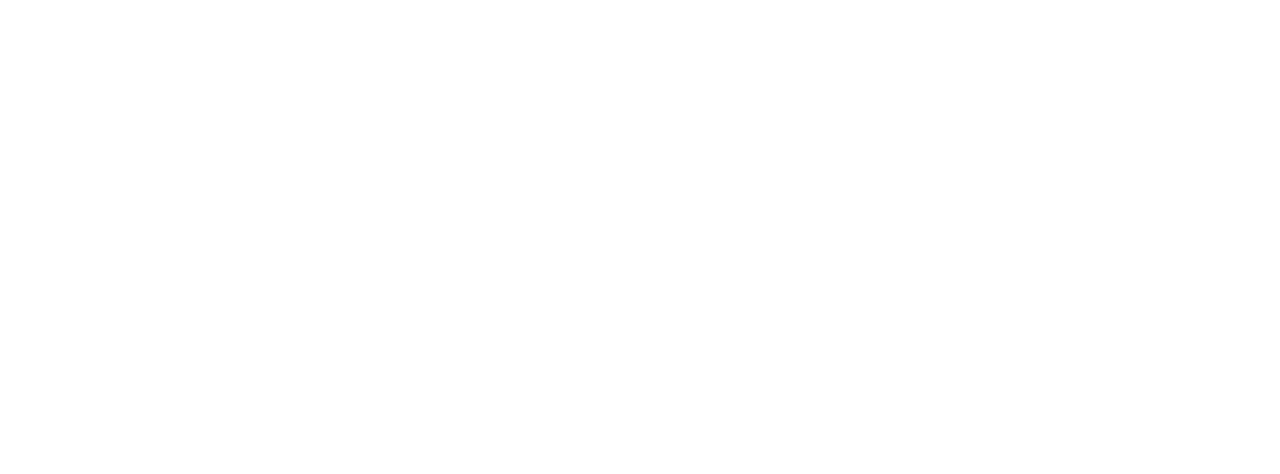
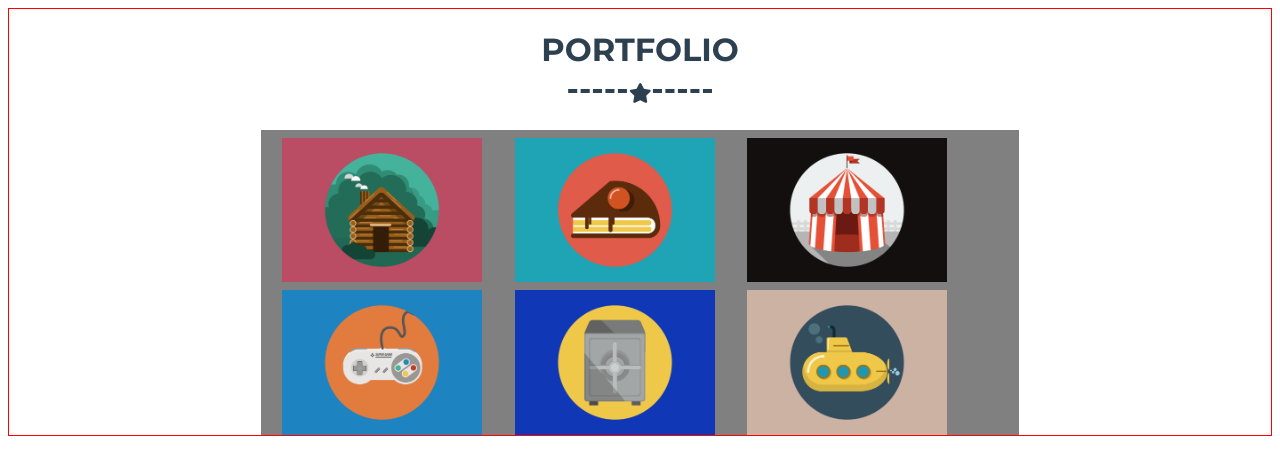
Before and after one commit to rabricenov/4geeks_collab2_solo, a plain HTML site: page index.html in a window 1280 px wide. Drawn offline with Linux system fonts and the light colour scheme.

Commit message:
Hice el grid de la galería del portafolios

```diff
--- a/css/style.css
+++ b/css/style.css
@@ -8,8 +8,78 @@
 
 /* Portfolio */
 
+#contenedor-portfolio{
+	border: 1px solid red;
+	margin: auto;
+	text-align: center;
+
+}
+
+#contenedor-portfolio h1{
+	font-family: 'Montserrat', sans-serif;
+	color: #2d4050;
+}
+
+.fa-star{
+	font-size: 20px;
+}
+
+#fila {
+    display: -ms-flexbox; /* IE10 */
+    display: flex;
+    -ms-flex-wrap: wrap; /* IE10 */
+    flex-wrap: wrap;
+    padding: 0 4px;
+    margin: auto;
+
+}
+
+#col {
+    -ms-flex: 30%; /* IE10 */
+    flex: 30%;
+    max-width: 30%;
+    padding: 0 4px;
+	/*background-color: red;*/
+
+}
+
+#col img {
+	margin: auto;
+    margin-top: 8px;
+    vertical-align: middle;
+    width: 200px;
+
+}
+
+#grid-pics{
+	background: gray;
+	width: 60%;
+	margin: auto;
 
 
+}
+/* Responsive layout - makes a two column-layout instead of four columns */
+
+@media (max-width: 800px) {
+    #col {
+        -ms-flex: 100%;
+        flex: 100%;
+        max-width: 100%;
+        margin: auto;
+    }
+}
+
+/* Responsive layout - makes the two columns stack on top of each other instead of next to each other */
+
+@media (max-width: 600px) {
+    #col {
+        -ms-flex: 100%;
+        flex: 100%;
+        max-width: 100%;
+
+    }
+
+}
 /* About */
 
 
--- a/index.html
+++ b/index.html
@@ -10,8 +10,8 @@
   <title>Freelancer - Start Bootstrap Theme</title>
   <!-- Estilos -->
   <link rel="stylesheet" href="./css/style.css">
+  <link href="https://fonts.googleapis.com/css?family=Montserrat:700" rel="stylesheet">
 </head>
-
 <body id="page-top">
 
   <!--
@@ -57,7 +57,48 @@
     Intenta recrear el modal que aparece al darle clic, con solo HTML y CSS
   -->
 
-  <!-- Borra este comentario y escribe tu codigo aquí -->
+
+<div id="contenedor-portfolio">
+
+  <h1>PORTFOLIO<br>-----<i class="fas fa-star"></i>-----</h1>
+
+
+<div id="grid-pics">
+  <div id="fila">
+    <div id="col">
+      <img src="./img/cabin.png">
+    </div>
+    <div id="col">
+      <img src="./img/cake.png">
+    </div>
+    <div id="col">
+      <img src="./img/circus.png">
+    </div>
+  </div>
+    <div id="fila">
+    <div id="col">
+      <img src="./img/game.png">
+    </div>
+    <div id="col">
+      <img src="./img/safe.png">
+    </div>
+    <div id="col">
+      <img src="./img/submarine.png">
+    </div>
+  </div>
+
+
+
+
+
+
+
+</div>
+
+
+</div>
+
+
 
   <!-- Fin de Portfolio -->
 
@@ -103,6 +144,9 @@
   <!-- FontAwesome 5 Script -->
   <script src="./js/font-awesome.min.js"></script>
 
+
+
+
 </body>
 
 </html>
```
